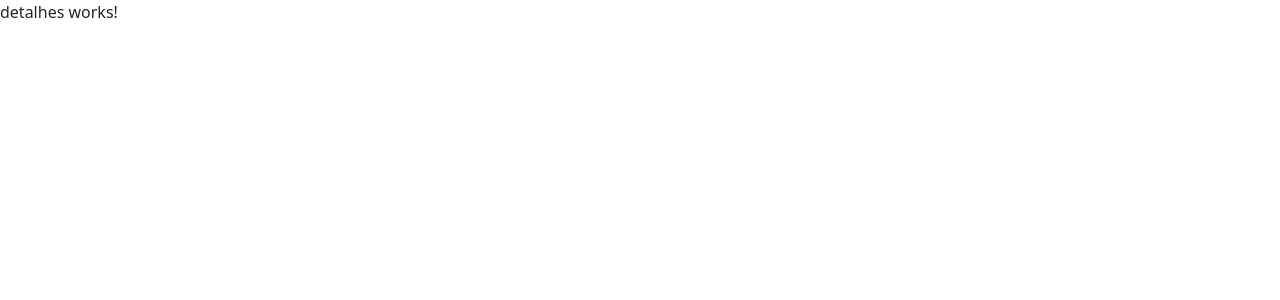
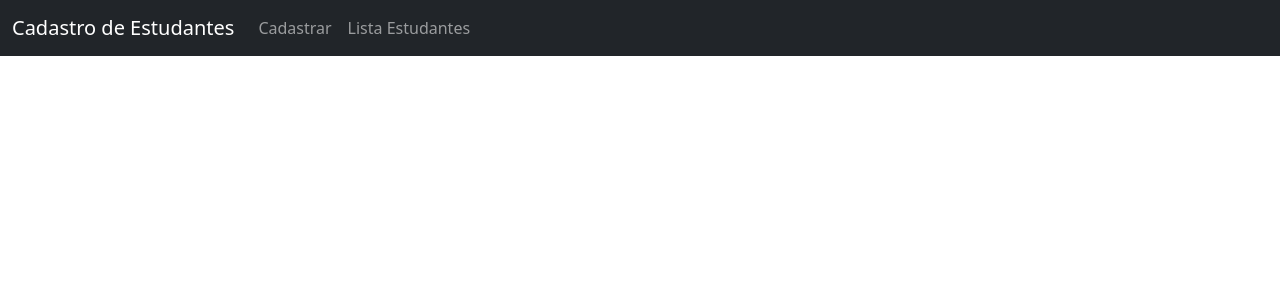
Before and after one commit to naovaipq/cadEstudantes-angular, an Angular app: page /detalhes in a window 1280 px wide. Shown: the top 300 px of the page. Built offline with nearby package versions, Linux system fonts and the light colour scheme.

Commit message:
add routes

```diff
--- a/src/app/pages/detalhes/detalhes.component.html
+++ b/src/app/pages/detalhes/detalhes.component.html
@@ -1 +1 @@
-<p>detalhes works!</p>
+<navbar></navbar>
--- a/src/app/shared/navbar/navbar.component.html
+++ b/src/app/shared/navbar/navbar.component.html
@@ -1,16 +1,16 @@
 <nav class="navbar navbar-expand-lg navbar-dark bg-dark">
     <div class="container-fluid">
-      <a class="navbar-brand" href="#">Cadastro de Estudantes</a>
+      <a class="navbar-brand" routerLink="/" >Cadastro de Estudantes</a>
       <button class="navbar-toggler" type="button" data-bs-toggle="collapse" data-bs-target="#navbarNav" aria-controls="navbarNav" aria-expanded="false" aria-label="Toggle navigation">
         <span class="navbar-toggler-icon"></span>
       </button>
       <div class="collapse navbar-collapse" id="navbarNav">
         <ul class="navbar-nav">
           <li class="nav-item">
-            <a class="nav-link" aria-current="page" href="#">Cadastrar</a>
+            <a class="nav-link" aria-current="page" routerLink="/cadastro">Cadastrar</a>
           </li>
           <li class="nav-item">
-            <a class="nav-link" href="#">Lista Estudantes</a>
+            <a class="nav-link" routerLink="/detalhes">Lista Estudantes</a>
           </li>
         </ul>
       </div>
--- a/src/app/shared/shared.module.ts
+++ b/src/app/shared/shared.module.ts
@@ -3,6 +3,7 @@ import { CommonModule } from '@angular/common';
 
 //componentes
 import { NavbarComponent } from './navbar/navbar.component';
+import { RoutingModule } from '../pages/routing.module';
 
 @NgModule({
   declarations: [
@@ -12,7 +13,8 @@ import { NavbarComponent } from './navbar/navbar.component';
     NavbarComponent
   ],
   imports: [
-    CommonModule
+    CommonModule,
+    RoutingModule
   ]
 })
 export class SharedModule { }
```
Also changed, not shown: src/app/pages/routing.module.ts (+3 -8 lines).
